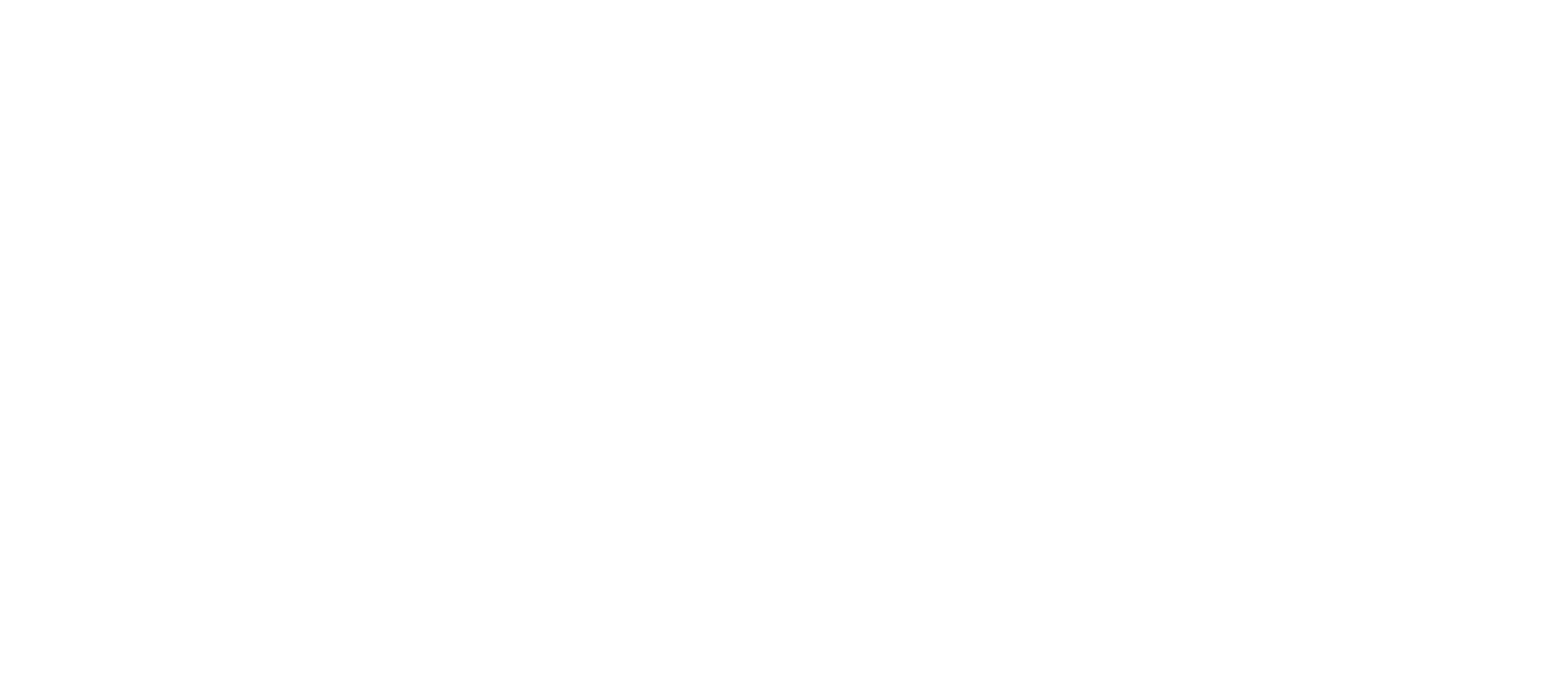
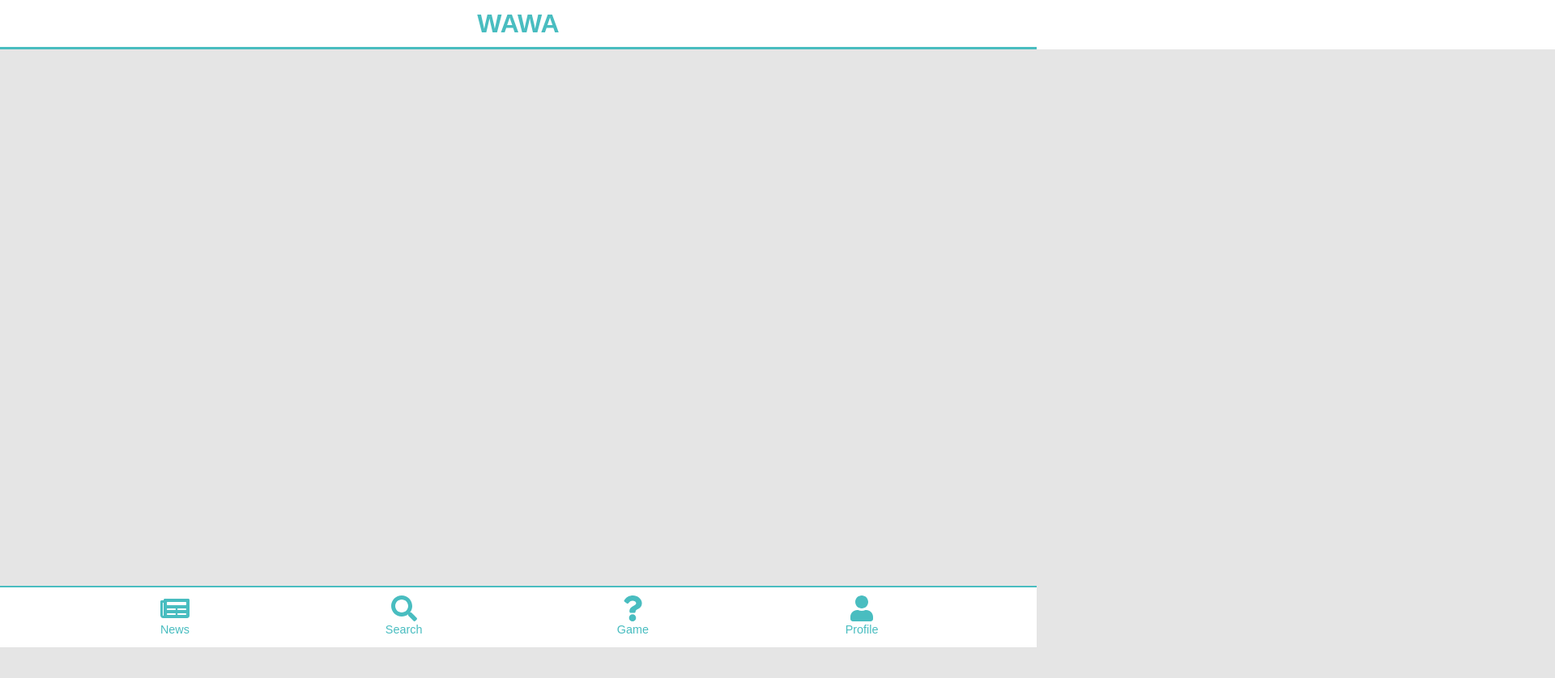
Before and after one commit to JuanGoezDev/wawa, a website: page index.html in a window 1280 px wide. Shown: the top 838 px of the page at 81% size, 1920 px wide, since content can reach past the window. Before the commit the page ends 800 px from the top, so only its background shows below. Drawn offline with Linux system fonts and the light colour scheme.

Commit message:
Vista principal
Se creó la vista principal con su nav bar y header, incluyendo los estilos de la vista

```diff
--- a/css/index.css
+++ b/css/index.css
@@ -0,0 +1,87 @@
+*{
+    box-sizing: border-box;
+}
+
+body {
+    margin: 0;
+    font-family: Arial, Helvetica, sans-serif;
+    line-height: 1.5;
+    font-size: 1em;
+}
+
+p {
+    margin: 0;
+}
+
+a {
+    text-decoration: none;
+    color: inherit;
+    margin: 0;
+}
+
+h1 {
+    margin: 0;
+    padding: 5px;
+    text-align: center;
+}
+
+header {
+    background: #fff;
+    color:#49BDC0;
+    border-bottom-style: solid;
+    border-bottom-width: 3px;
+    border-bottom-color: #49BDC0;
+}
+
+.container {
+    padding: 100%;
+    background-color: #E5E5E5;
+}
+
+.main-navigation {
+    width: 100%;
+    background: #fff;
+    text-align: center;
+    position: fixed;
+    bottom: 0;
+    border-top-style: solid;
+    border-top-width: 2px;
+    border-top-color: #49BDC0;
+}
+
+nav ul {
+    list-style: none;
+    padding: 0;
+    color: #49BDC0;
+    margin: 0;
+}
+
+nav li {
+    display: inline-block;
+    width: calc(100vw / 4.6);
+    padding: 10px;
+}
+
+nav p {
+    font-size: .9em;
+}
+
+nav li:hover {
+    transform: scale(1.2);
+    transition: 1s;
+}
+
+
+@media (max-width: 782px){
+    nav li {
+        width: calc(100vw / 4.6);
+
+    }
+
+    .fa-2x {
+        font-size: 1.8em;
+    }
+    nav p{
+        display: none;
+    }
+}
--- a/index.html
+++ b/index.html
@@ -1,12 +1,34 @@
-<!DOCTYPE html>
 <html lang="en">
 <head>
     <meta charset="UTF-8">
     <meta name="viewport" content="width=device-width, initial-scale=1.0">
     <meta http-equiv="X-UA-Compatible" content="ie=edge">
-    <title>Document</title>
+    <title>WAWA</title>
+    <link rel="stylesheet" href="./css/index.css">
+    <script defer src="https://use.fontawesome.com/releases/v5.0.8/js/solid.js" integrity="sha384-+Ga2s7YBbhOD6nie0DzrZpJes+b2K1xkpKxTFFcx59QmVPaSA8c7pycsNaFwUK6l" crossorigin="anonymous"></script>
+<script defer src="https://use.fontawesome.com/releases/v5.0.8/js/fontawesome.js" integrity="sha384-7ox8Q2yzO/uWircfojVuCQOZl+ZZBg2D2J5nkpLqzH1HY0C1dHlTKIbpRz/LG23c" crossorigin="anonymous"></script>
 </head>
 <body>
 
+    <header>
+        <h1>WAWA</h1>
+    </header>
+
+
+<div class="container">
+
+</div>
+
+<div class="main-navigation">
+    <nav>
+        <ul>
+            <li><a href="#"><i class="fas fa-newspaper fa-2x"></i></a><p>News</p></li>
+            <li><a href="#"><i class="fas fa-search fa-2x"></i></a><p>Search</p></li>
+            <li><a href="#"><i class="fas fa-question fa-2x"></i></a><p>Game</p></li>
+            <li><a href="#"><i class="fas fa-user fa-2x"></i></a><p>Profile</p></li>
+        </ul>
+    </nav>
+</div>
+
 </body>
 </html>
```
